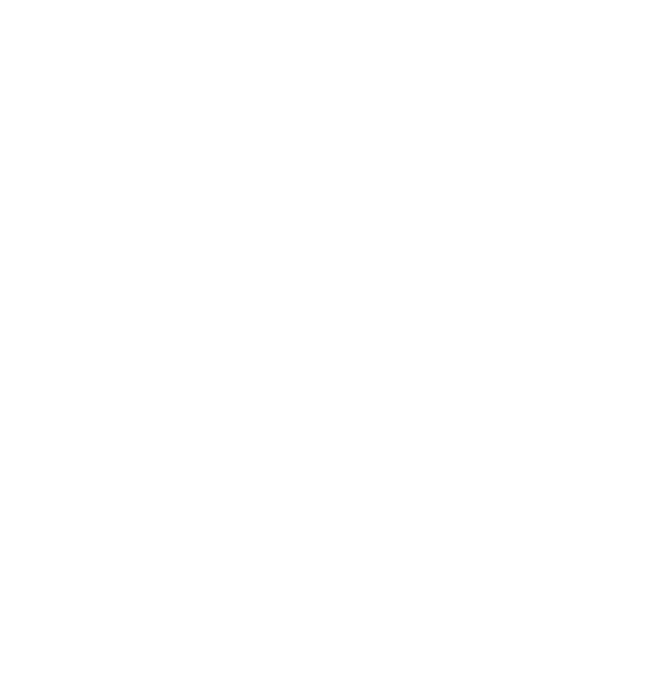
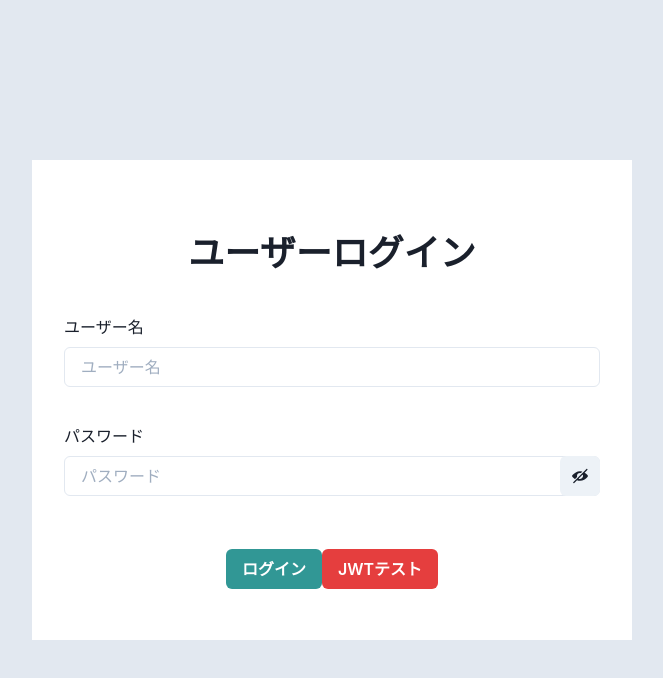
Before and after one commit to M-Taguchi/Web-Sandbox, a React (Create React App) app in the folder frontend/: page /login in a window 1280 px wide. Before the commit this address had no page. Shown: the top 678 px of the page, without its empty margins (308-971 px from the left). Built offline with nearby package versions, Linux system fonts and the light colour scheme.

Commit message:
一旦コメント化

```diff
--- a/frontend/src/App.js
+++ b/frontend/src/App.js
@@ -1,16 +1,38 @@
 import "./App.css";
-import { Suspense } from "react";
+import { Suspense, useEffect } from "react";
 import { theme, ChakraProvider } from "@chakra-ui/react";
 import TestContainer from "./container/testContainer";
 import AuthContainer from "./container/auth/authContainer";
 import { useState, createContext } from "react";
-import { BrowserRouter as Router, Route, Routes } from "react-router-dom";
+import {
+  BrowserRouter as Router,
+  Navigate,
+  Outlet,
+  Route,
+  Routes,
+} from "react-router-dom";
+import { _post } from "./common/internalApi";
 
 export const AuthContext = createContext("Auth Context");
 export const AuthProvider = AuthContext.Provider;
 
 function App() {
   const [jwtCsrf, setJwtCsrf] = useState("");
+
+  // const Private = () => {
+  //   const [isAuth, setIsAuth] = useState(false);
+  //   _post("http://localhost:5000/api/auth", {}, { "X-CSRF-TOKEN": jwtCsrf })
+  //     .then(() => {
+  //       console.log("成功");
+  //       setIsAuth(true);
+  //     })
+  //     .catch(() => {
+  //       console.log("失敗");
+  //       setIsAuth(false);
+  //     });
+  //   return <>{isAuth ? <Outlet /> : <Navigate to="/login" />}</>;
+  // };
+
   return (
     <ChakraProvider theme={theme} resetCSS={true}>
       <AuthProvider value={{ jwtCsrf, setJwtCsrf }}>
@@ -18,8 +40,11 @@
           {/* TODO: Loadingコンポーネントの作成 */}
           <Suspense fallback={<p>loading...</p>}>
             <Routes>
-              <Route path="/" element={<AuthContainer />} />
+              <Route path="/login" element={<AuthContainer />} />
+              {/* <Route path="/" element={<Private />}> */}
               <Route path="/test" element={<TestContainer />} />
+              {/* </Route> */}
+              <Route path="*" element={<p>Not Found</p>} />
             </Routes>
           </Suspense>
         </Router>
--- a/frontend/src/container/auth/authContainer.tsx
+++ b/frontend/src/container/auth/authContainer.tsx
@@ -35,7 +35,9 @@
     ).then((response: any) => {
       console.log(response);
     });
+
   const props = { handleLogin, handleJWTTest };
+
   return (
     <>
       <FormProvider {...methods}>
```
